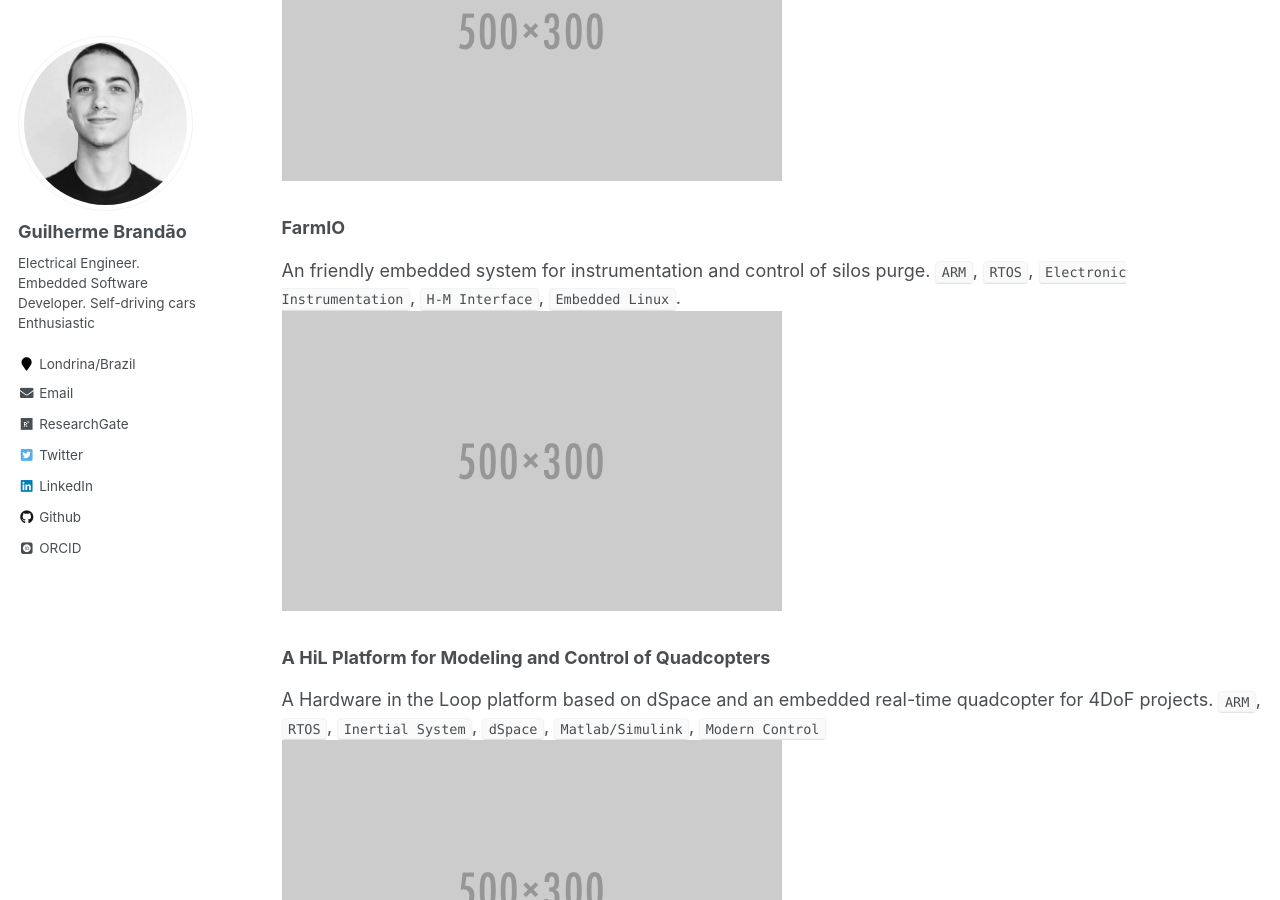
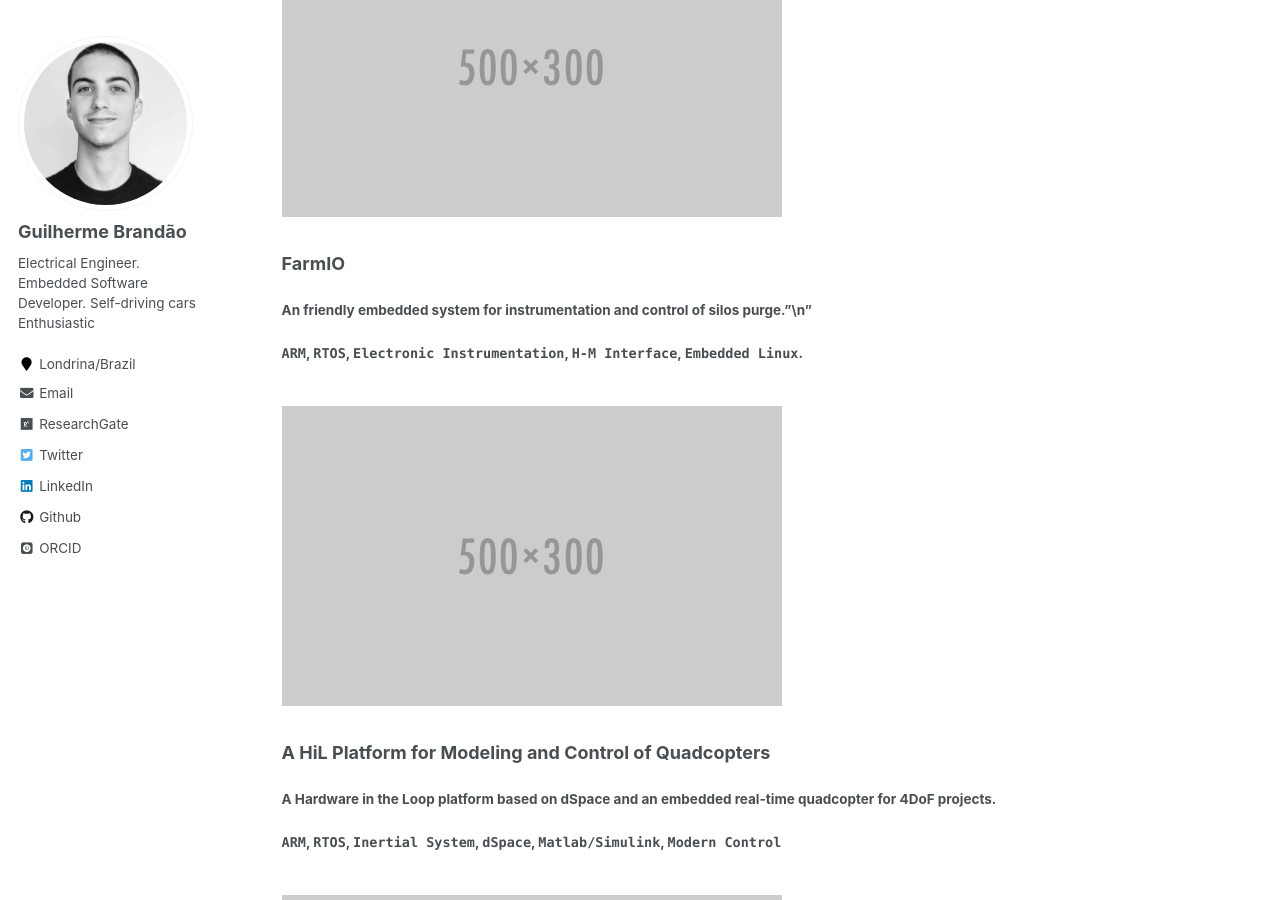
Before and after one commit to brandaogbs/brandaogbs.github.io, a Jekyll site: the page built from _pages/portfolio.md, in a window 1280 px wide and 900 px high, scrolled down 418 px. Built offline with Jekyll 4.4.1, drawn with Linux system fonts in a browser that asks for light colours; some web fonts are replaced.

```diff
--- a/_pages/portfolio.md
+++ b/_pages/portfolio.md
@@ -6,24 +6,22 @@ author_profile: true
 ---
 
 ### ParkIO
-A modern and interactive parking machine.
-
-`Embedded Linux`, `H-M Interface`, `Firmware`.
+##### A modern and interactive parking machine.
+##### `Embedded Linux`, `H-M Interface`, `Firmware`.
 <br/><img src='/images/500x300.png'>
 
 ### FarmIO
-An friendly embedded system for instrumentation and control of silos purge.
-`ARM`, `RTOS`, `Electronic Instrumentation`, `H-M Interface`, `Embedded Linux`.
+##### An friendly embedded system for instrumentation and control of silos purge."\n"
+##### `ARM`, `RTOS`, `Electronic Instrumentation`, `H-M Interface`, `Embedded Linux`.
 <br/><img src='/images/500x300.png'>
 
 ### A HiL Platform for Modeling and Control of Quadcopters
-
-A Hardware in the Loop platform based on dSpace and an embedded real-time quadcopter for 4DoF projects.
-`ARM`, `RTOS`, `Inertial System`, `dSpace`, `Matlab/Simulink`, `Modern Control`
+##### A Hardware in the Loop platform based on dSpace and an embedded real-time quadcopter for 4DoF projects.
+##### `ARM`, `RTOS`, `Inertial System`, `dSpace`, `Matlab/Simulink`, `Modern Control`
 <br/><img src='/images/500x300.png'>
 
 ### Quadcopter Simulator
 
-A closed loop simulation for control test and modeling of 6DoF quadcopters.
-`Matlab/Simulink`, `Modern Control`, `6DoF Modeling`
+##### A closed loop simulation for control test and modeling of 6DoF quadcopters.
+##### `Matlab/Simulink`, `Modern Control`, `6DoF Modeling`
 <br/><img src='/images/500x300.png'>
```
